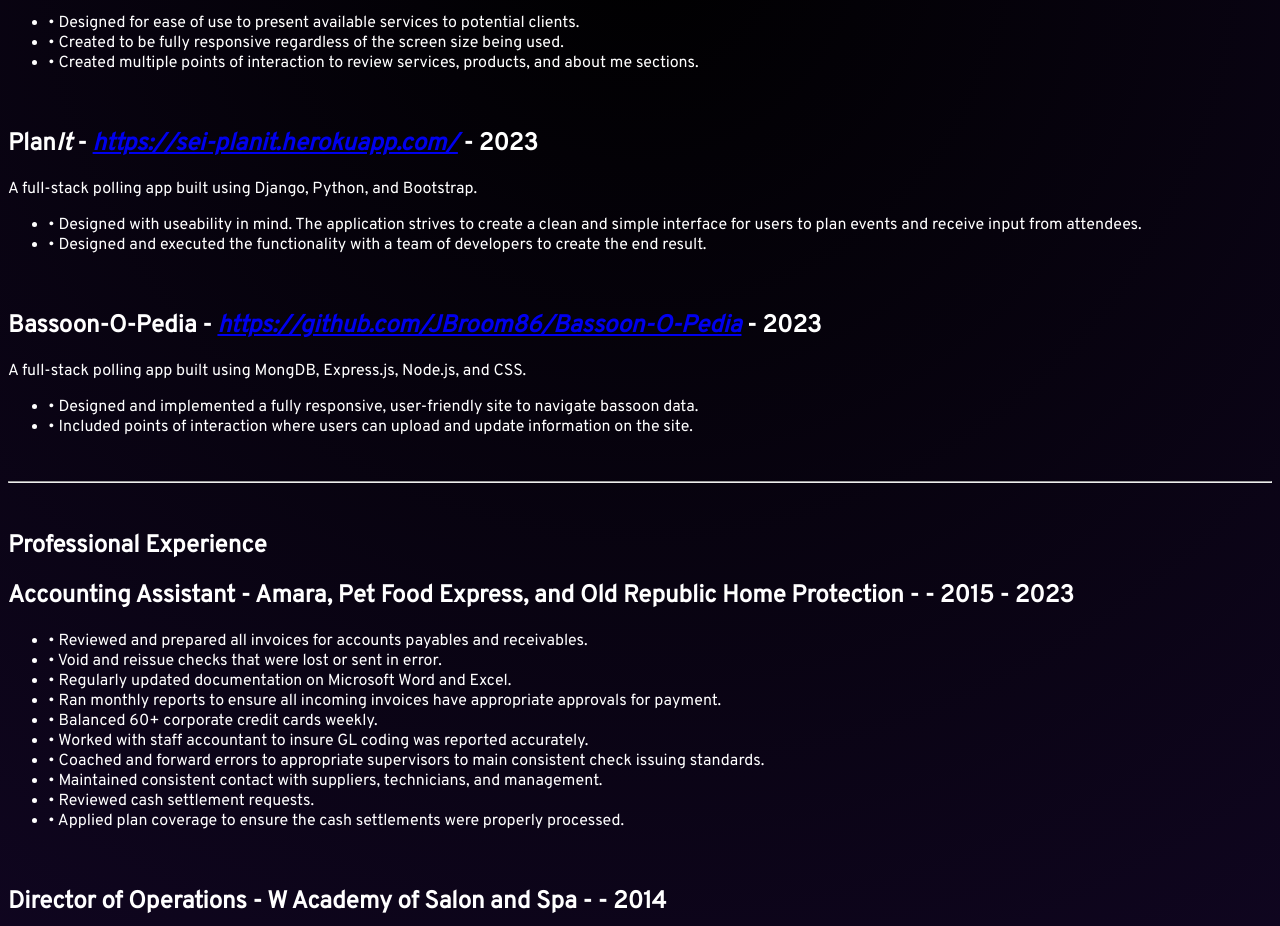
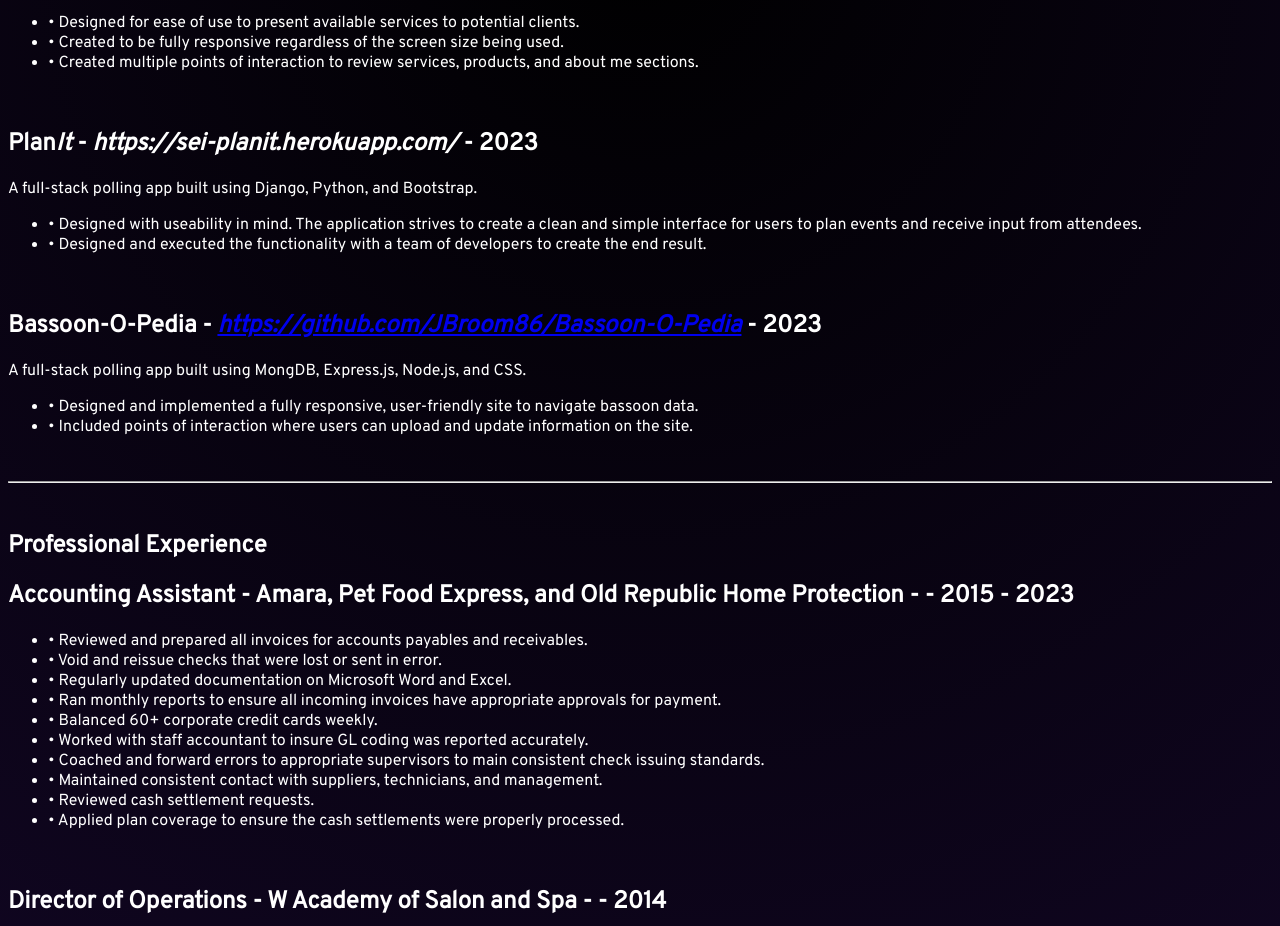
Before and after one commit to JBroom86/react-portfolio, a React (Vite) app in the folder frontend/: page /resume in a window 1280 px wide. Shown: the part 1880-2806 px from the top of the page. Built offline with nearby package versions, Linux system fonts and the light colour scheme.

Commit message:
removed link to planit for google security

```diff
--- a/frontend/src/components/ResumePage/index.jsx
+++ b/frontend/src/components/ResumePage/index.jsx
@@ -42,7 +42,7 @@ function ResumePage() {
                 <li>•	Spearheaded Agile methodologies within the team, resulting in increased in project completion efficiency, faster time-to-market, and an improvement in product delivery timeliness. </li>
             </ul>
             <br />
-            <h2 className="text-xl"><strong>Absolute Skincare by <em>Aireonna</em></strong> - <a href="https://absoluteskin.herokuapp.com/" className="hover:text-pink-600 transition duration-500"><em>https://absoluteskin.herokuapp.com/</em></a> - 2023</h2>
+            <h2 className="text-xl"><strong>Absolute Skincare by <em>Aireonna</em></strong> - <a href="https://absoluteskin.herokuapp.com/" ><em className="hover:text-pink-600 transition duration-500">https://absoluteskin.herokuapp.com/</em></a> - 2023</h2>
             <p>A full-stack services app built using MongoDB, Express, React, and Node.</p>
 
             <ul>
@@ -51,7 +51,7 @@ function ResumePage() {
                 <li>•	Created multiple points of interaction to review services, products, and about me sections. </li>
             </ul>
             <br />
-            <h2 className="text-xl"><strong>Plan<em>It</em></strong> - <a href="https://sei-planit.herokuapp.com/" className="hover:text-pink-600 transition duration-500"><em>https://sei-planit.herokuapp.com/</em></a> - 2023</h2>
+            <h2 className="text-xl"><strong>Plan<em>It</em></strong> - <em className="hover:text-pink-600 transition duration-500">https://sei-planit.herokuapp.com/</em> - 2023</h2>
             <p>A full-stack polling app built using Django, Python, and Bootstrap.</p>
 
             <ul>
```
